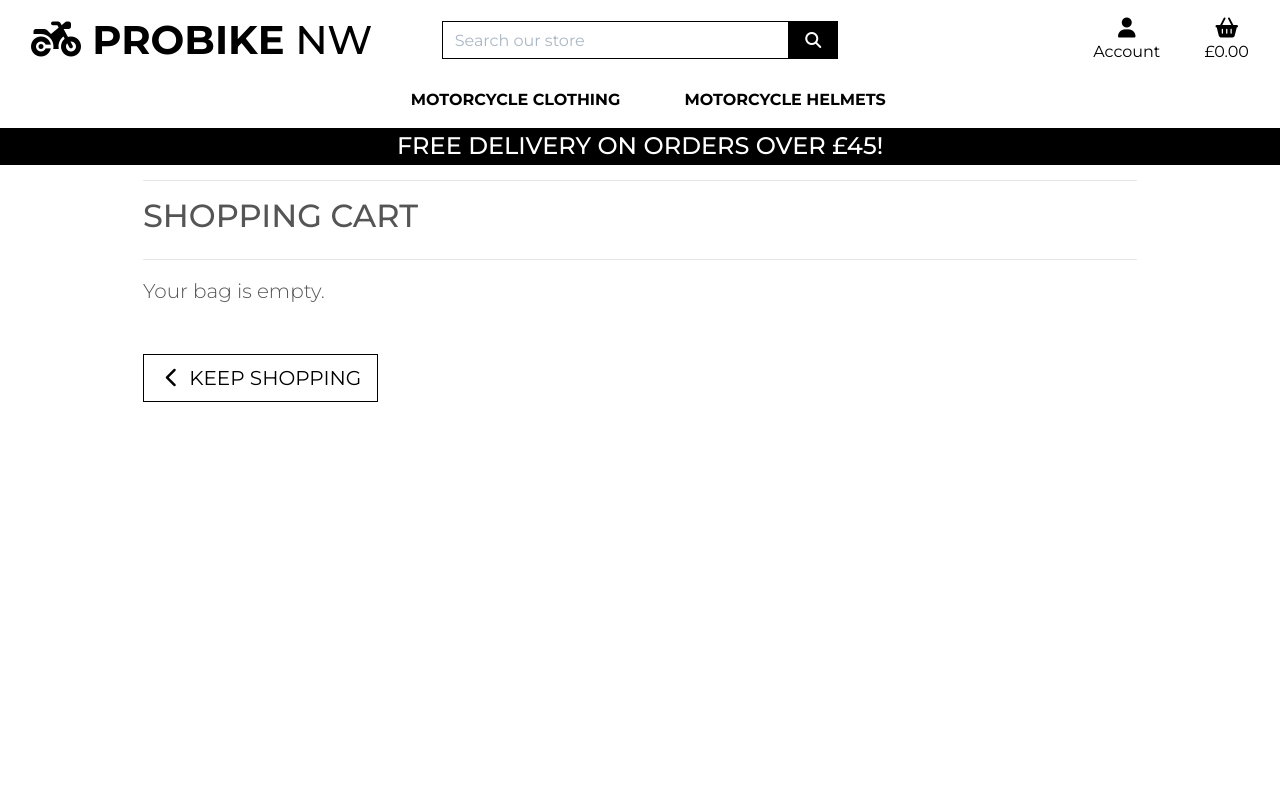
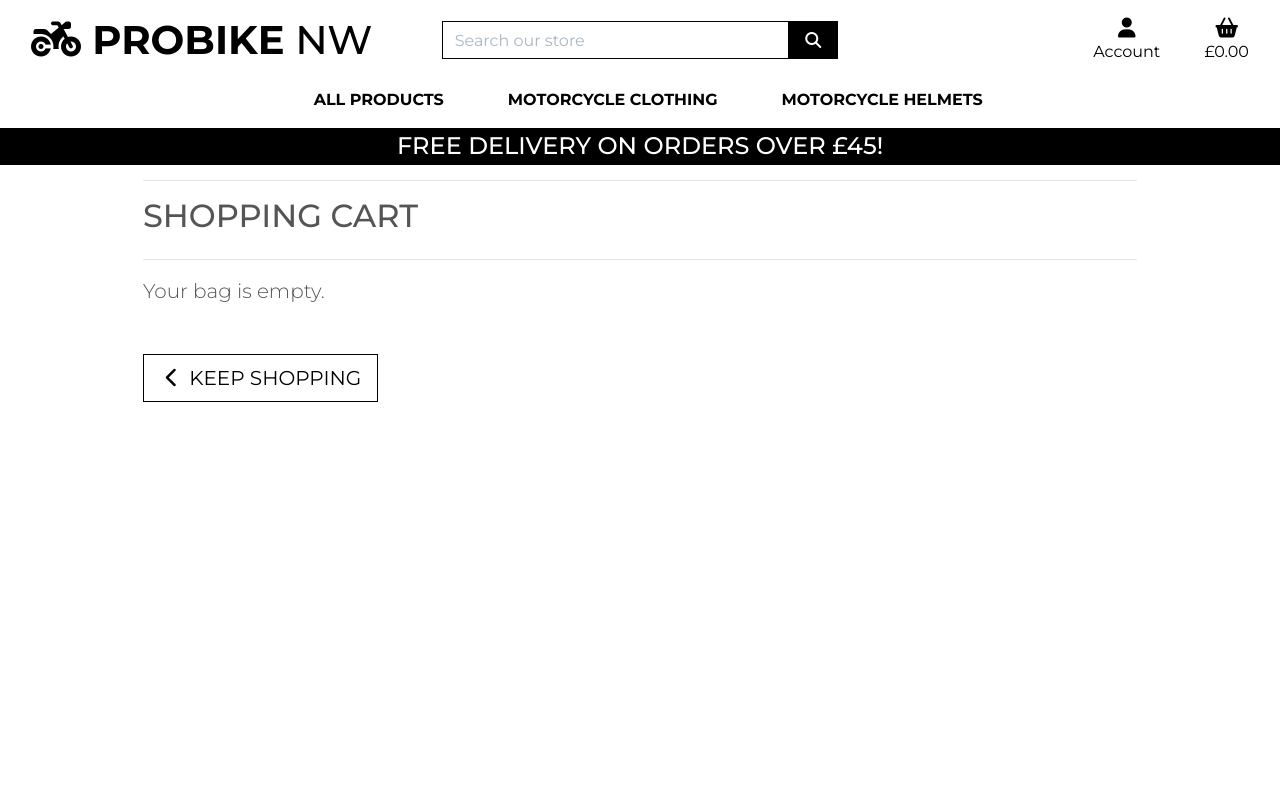
Before and after one commit to Code-Institute-Submissions/DuggyL-probikenw_milestone_4_DecResub, a Django app: page /bag/ in a window 1280 px wide. Run offline with Django 3.2, Linux system fonts and the light colour scheme; parts of the project's set-up code (start-up, migrations or seed data) failed here and were passed over; some libraries are stand-ins or nearby versions.

Commit message:
Fixed error

```diff
--- a/probikenw/settings.py
+++ b/probikenw/settings.py
@@ -16,7 +16,6 @@ from pathlib import Path
 
 # Build paths inside the project like this: BASE_DIR / 'subdir'.
 BASE_DIR = Path(__file__).resolve().parent.parent
-
 
 # Quick-start development settings - unsuitable for production
 # See https://docs.djangoproject.com/en/3.2/howto/deployment/checklist/
--- a/templates/includes/main-nav.html
+++ b/templates/includes/main-nav.html
@@ -1,11 +1,9 @@
 <div class="collapse navbar-collapse" id="main-nav">
     <ul class="navbar-nav w-auto mx-auto">
         <li class="nav-item dropdown">
-            <li class="nav-item d-block d-md-none">
-                <a class="logo-font font-weight-bold nav-link text-black mr-5" href="{% url 'home' %}" id="home-link">
-                    Home
-                </a>
-            </li>
+            <a class="logo-font font-weight-bold nav-link text-black mr-5" href="#" id="all-products-link" data-toggle="dropdown" aria-haspopup="true" aria-expanded="false">
+                All Products
+            </a>
             <div class="dropdown-menu border-0" aria-labelledby="all-products-link">
                 <a href="{% url 'products' %}?sort=price&direction=asc" class="dropdown-item">By Price</a>
                 <a href="{% url 'products' %}?sort=rating&direction=desc" class="dropdown-item ">By Rating</a>
```
